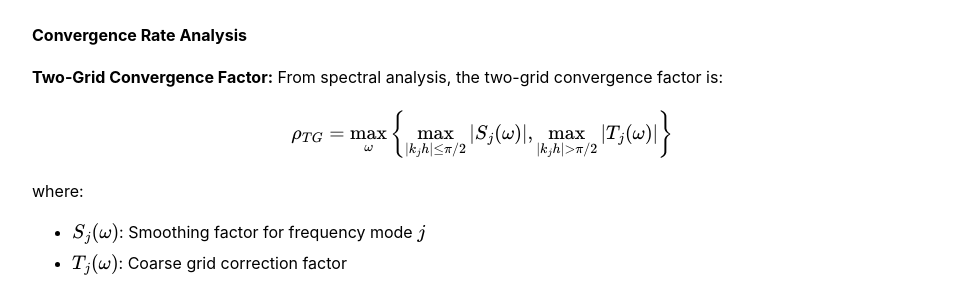
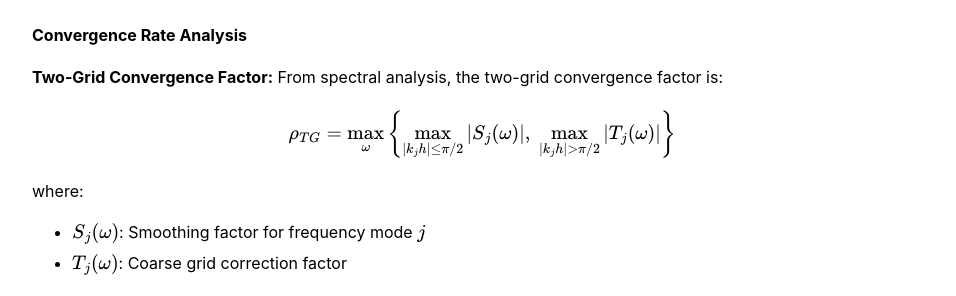
Before and after one commit to Tani843/Mixed_Precision_Multigrid_Solvers_for_PDEs, a Jekyll site: the page built from docs/methodology.md, in a window 1280 px wide and 900 px high, scrolled down 12039 px. Shown: the part 150-446 px from the top of the window, without its empty margins (158-1114 px from the left). Built offline with Jekyll 4.4.1, drawn with Linux system fonts in a browser that asks for light colours.

```diff
--- a/docs/methodology.md
+++ b/docs/methodology.md
@@ -469,7 +469,13 @@ Total work: $W_{total} = m \cdot W_V = O(N \log(\tau^{-1}))$
 **Two-Grid Convergence Factor:**
 From spectral analysis, the two-grid convergence factor is:
 
-$$\rho_{TG} = \max_{\omega} \left\{ \max_{|k_j h| \leq \pi/2} |S_j(\omega)|, \max_{|k_j h| > \pi/2} |T_j(\omega)| \right\}$$
+$$
+\rho_{TG} = \max_{\omega}
+\left\{
+   \max_{|k_j h| \leq \pi/2} |S_j(\omega)|,\;
+   \max_{|k_j h| > \pi/2} |T_j(\omega)|
+\right\}
+$$
 
 where:
 - $S_j(\omega)$: Smoothing factor for frequency mode $j$
```
